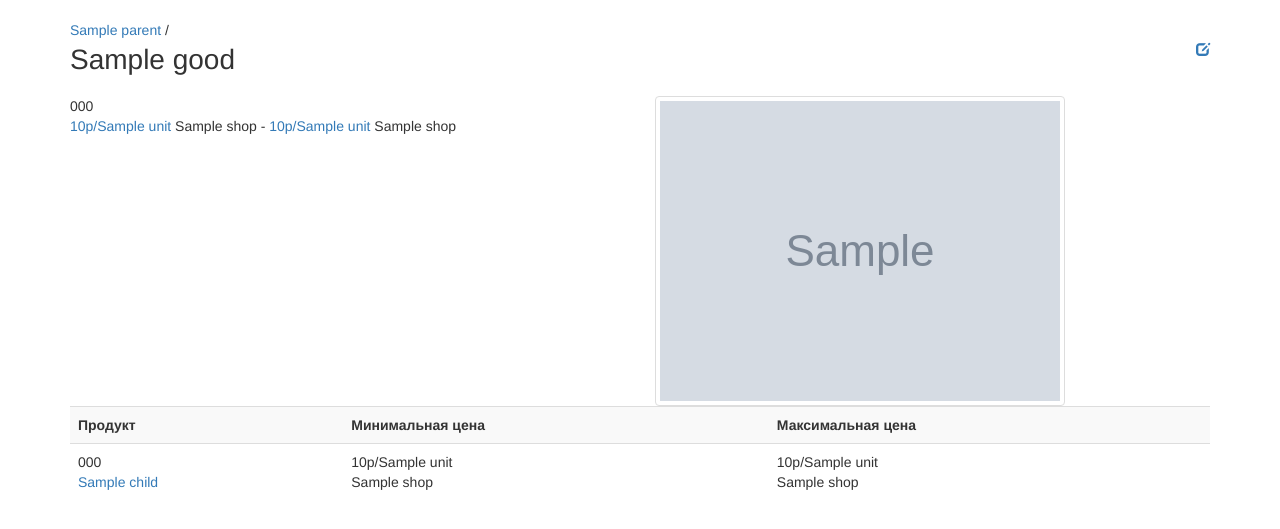
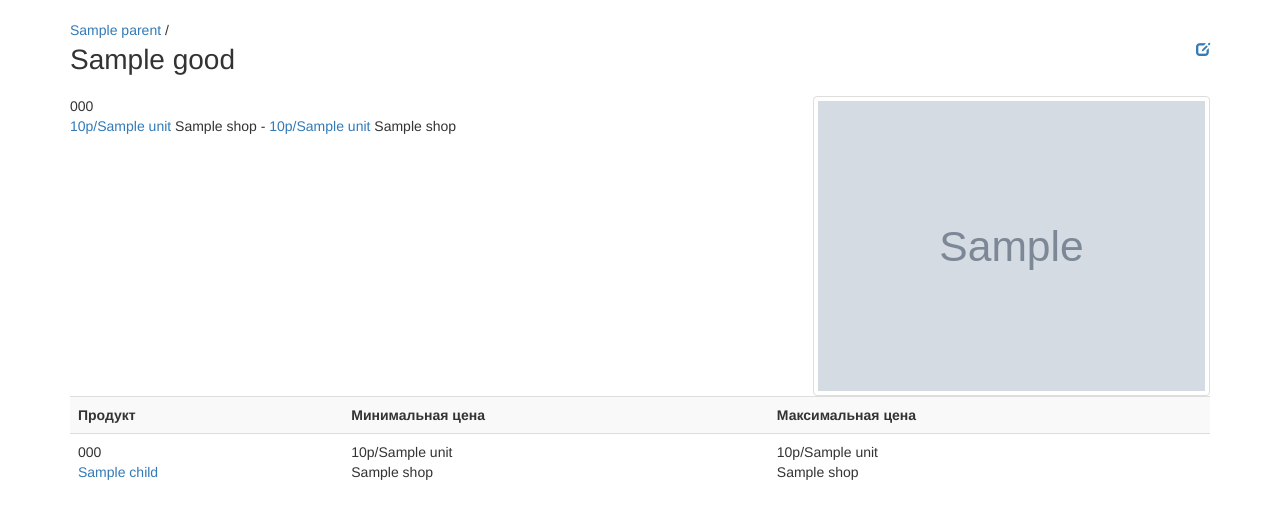
Before and after one commit to vtk13/ccc, a Django app: template cc/goods/templates/goods/view.html in a window 1280 px wide. Shown: the part 52-581 px from the top of the page. Run offline with Django 3.2, Linux system fonts and the light colour scheme; the template is opened without the code that fills it: most values are stand-ins (such as "Sample title", 1, 10 or a date in 2020); grey boxes marked "Sample" are stand-in pictures; some libraries are stand-ins or nearby versions.

Commit message:
Refactor good view template

```diff
--- a/cc/goods/static/goods/css/screen.css
+++ b/cc/goods/static/goods/css/screen.css
@@ -31,6 +31,9 @@
 .row.userMessages p.bg-info {
     padding: 10px;
 }
+.good-images {
+    text-align: right;
+}
 .good-images .img-thumbnail {
-    height: 100px;
+    height: 300px;
 }
--- a/cc/goods/templates/goods/view.html
+++ b/cc/goods/templates/goods/view.html
@@ -37,7 +37,7 @@
                     {{ good.max.shop.title }}
                 {% endif %}
             </div>
-            <div class="col-xs-6">
+            <div class="col-xs-6 good-images">
                 {% for image in images %}
                     <img class="img-thumbnail" src="{{ image.image.url }}">
                 {% endfor %}
```
